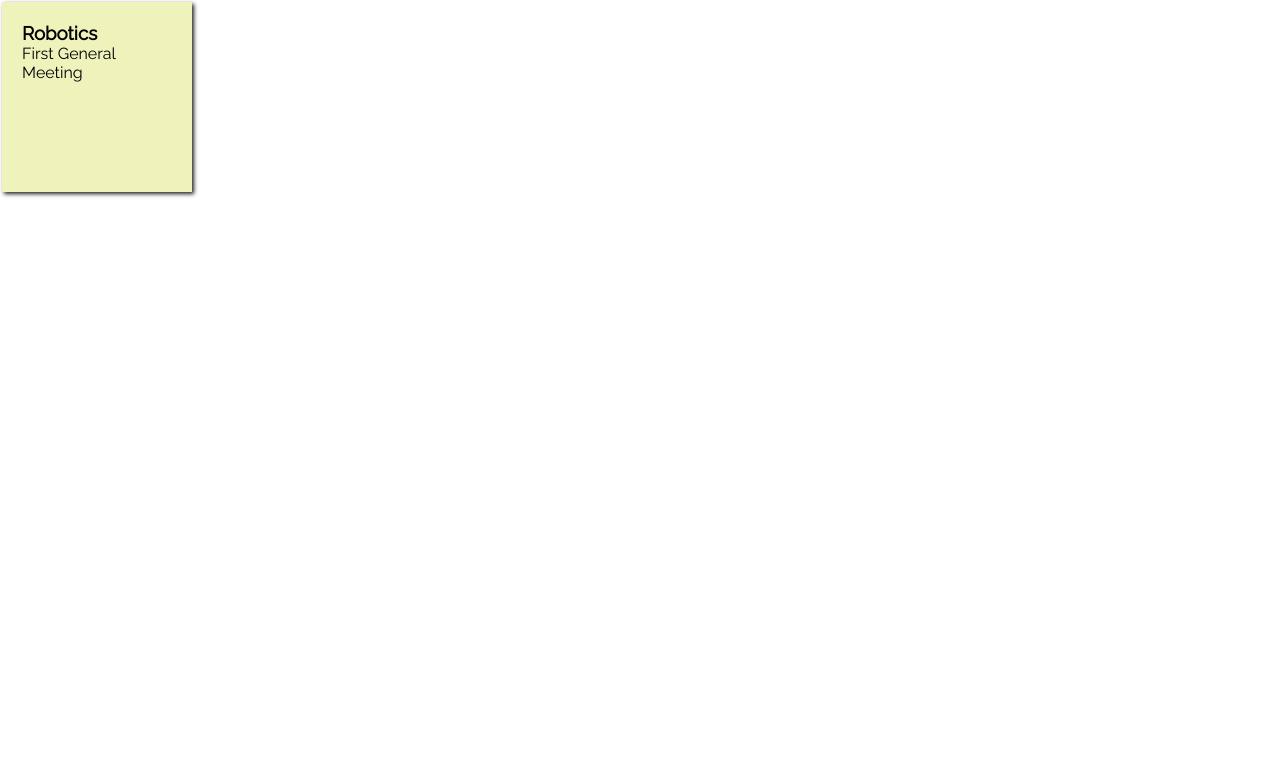
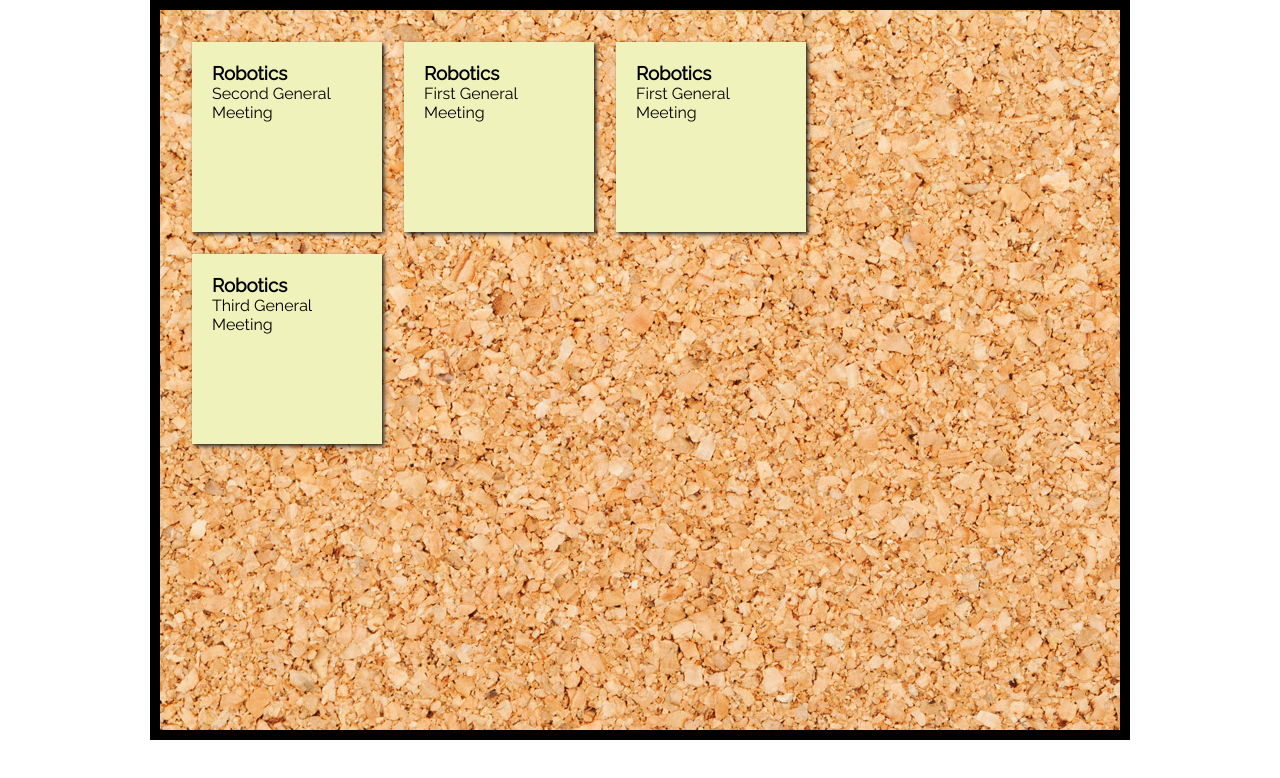
Before and after one commit to TBT-InternHacks2020/HackMIT, a plain HTML site: page public/stickyNotes.html in a window 1280 px wide. Drawn offline with nearby package versions, Linux system fonts and the light colour scheme.

Commit message:
row iterating for stickies

```diff
--- a/public/scripts/stickyNotes.js
+++ b/public/scripts/stickyNotes.js
@@ -7,12 +7,59 @@ class StickyNote {
     }
 }
 
-let currentStickyNotes = [new StickyNote("Robotics", "September 4th", "Robots!!!", "First General Meeting")];
+let currentStickyNotes = [new StickyNote("Robotics", "September 4th", "Robots!!!", "Second General Meeting"), new StickyNote("Robotics", "September 4th", "Robots!!!", "First General Meeting"), new StickyNote("Robotics", "September 4th", "Robots!!!", "First General Meeting"), new StickyNote("Robotics", "September 4th", "Robots!!!", "Third General Meeting")];
 
 function addStickyNotesToRow() {
-    console.log(currentStickyNotes.lastIndexOf);
-    for (let i = 0; i < currentStickyNotes.length; i++) {
-        $('#sports').append(`<tr><td><div class="stickyNote"><h3>${currentStickyNotes[i].eventName}</h3><p>${currentStickyNotes[i].eventDescription}</p></div></td></tr>`);
+    let stickiesPerRow = 3;
+    for (let i = 0; i < Math.floor(currentStickyNotes.length / stickiesPerRow); i++) {
+        $('#sports').append(`<tr>
+        <td>
+        <div class="stickyNote">
+        <h3>${currentStickyNotes[i].eventName}</h3>
+        <p>${currentStickyNotes[i].eventDescription}</p>
+        </div>
+        </td>
+        <td>
+        <div class="stickyNote">
+        <h3>${currentStickyNotes[i + 1].eventName}</h3>
+        <p>${currentStickyNotes[i + 1].eventDescription}</p>
+        </div>
+        </td>
+        <td>
+        <div class="stickyNote">
+        <h3>${currentStickyNotes[i + 2].eventName}</h3>
+        <p>${currentStickyNotes[i + 2].eventDescription}</p>
+        </div>
+        </td>
+        </tr>`);
+    }
+
+    if (currentStickyNotes.length % stickiesPerRow != 0) {
+        if (currentStickyNotes.length % stickiesPerRow == 1) {
+            $('#sports').append(`<tr>
+            <td>
+            <div class="stickyNote">
+            <h3>${currentStickyNotes[currentStickyNotes.length - 1].eventName}</h3>
+            <p>${currentStickyNotes[currentStickyNotes.length - 1].eventDescription}</p>
+            </div>
+            </td>
+            </tr>`);
+        } else if (currentStickyNotes.length % stickiesPerRow == 2) {
+            $('#sports').append(`<tr>
+            <td>
+            <div class="stickyNote">
+            <h3>${currentStickyNotes[currentStickyNotes.length - 1].eventName}</h3>
+            <p>${currentStickyNotes[currentStickyNotes.length - 1].eventDescription}</p>
+            </div>
+            </td>
+            <td>
+            <div class="stickyNote">
+            <h3>${currentStickyNotes[currentStickyNotes.length - 2].eventName}</h3>
+            <p>${currentStickyNotes[currentStickyNotes.length - 2].eventDescription}</p>
+            </div>
+            </td>
+            </tr>`);
+        }
     }
 }
 
--- a/public/stickyNotes.html
+++ b/public/stickyNotes.html
@@ -7,7 +7,9 @@
 </head>
 
 <body>
-    <table id="sports" class="ebb"></table>
+    <div class="ebb">
+        <table id="sports" class="stickies"></table>
+    </div>
 </body>
 
 <script src="https://ajax.googleapis.com/ajax/libs/jquery/3.5.1/jquery.min.js"></script>
--- a/public/styles/stickyNotes.css
+++ b/public/styles/stickyNotes.css
@@ -18,3 +18,19 @@
     background-color: #edf29b;
     cursor: pointer;
 }
+
+.ebb {
+    background-image: url("../images/cork.jpg");
+    border: 10px solid black;
+    width: 75%;
+    min-height: 90vh;
+    margin: 0 auto;
+}
+
+.stickies {
+    margin: 20px;
+}
+
+.stickies>tr>td>div{
+    margin: 10px;
+}
```
Also changed, not shown: public/images/cork.jpg (added).
